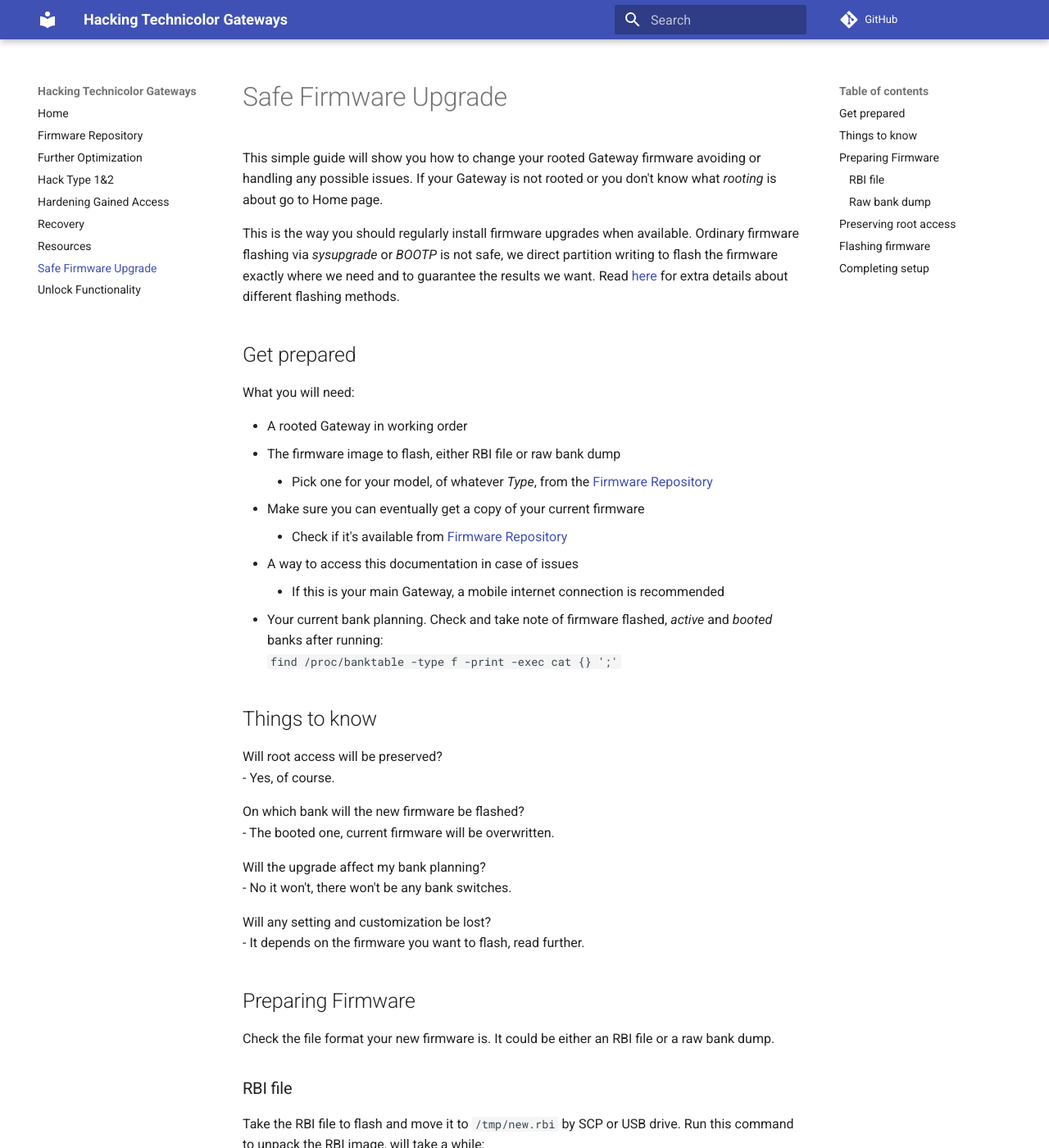
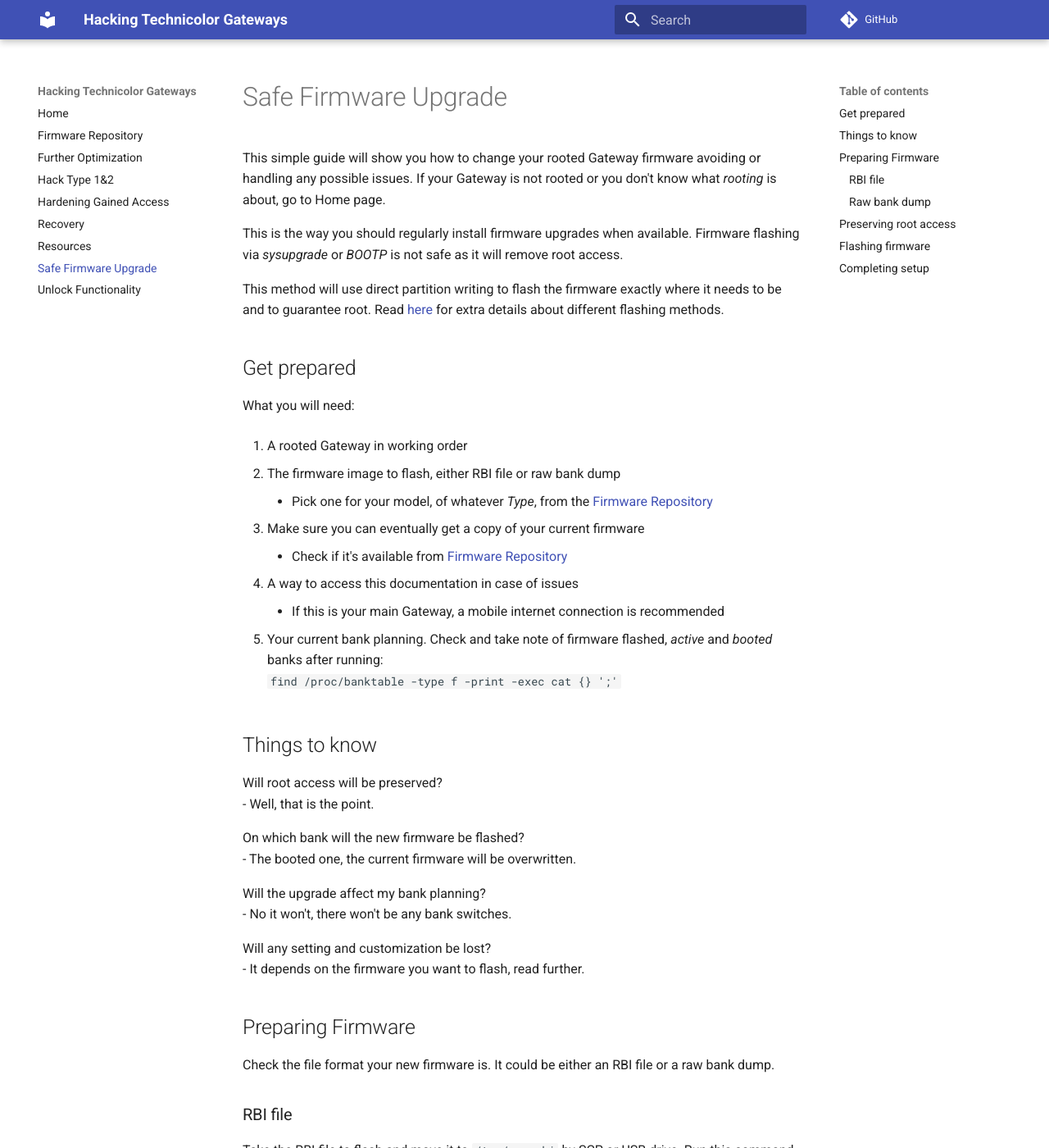
Before and after one commit to hack-technicolor/hack-technicolor, an MkDocs documentation site: the page built from docs/Safe Firmware Upgrade.md, in a window 1280 px wide and 1400 px high. Shown: the whole window at 82% size. Built offline with MkDocs 1.6.1 and Material for MkDocs 9.7.7, drawn with Linux system fonts in a browser that asks for light colours; comment, search, counter and statistics services are not loaded; some of the changed text lies outside the part shown.

Commit message:
spelling + grammar

```diff
--- a/docs/Safe Firmware Upgrade.md
+++ b/docs/Safe Firmware Upgrade.md
@@ -1,30 +1,36 @@
 # Safe Firmware Upgrade
 
-This simple guide will show you how to change your rooted Gateway firmware avoiding or handling any possible issues. If your Gateway is not rooted or you don't know what *rooting* is about go to Home page.
+This simple guide will show you how to change your rooted Gateway firmware avoiding or handling any possible issues. If your Gateway is not rooted or you don't know what *rooting* is about, go to Home page.
 
-This is the way you should regularly install firmware upgrades when available. Ordinary firmware flashing via *sysupgrade* or *BOOTP* is not safe, we direct partition writing to flash the firmware exactly where we need and to guarantee the results we want. Read [here](Resources/#different-methods-of-flashing-firmwares) for extra details about different flashing methods.
+This is the way you should regularly install firmware upgrades when available. Firmware flashing via *sysupgrade* or *BOOTP* is not safe as it will remove root access.
+
+This method will use direct partition writing to flash the firmware exactly where it needs to be and to guarantee root. Read [here](Resources/#different-methods-of-flashing-firmwares) for extra details about different flashing methods.
 
 ## Get prepared
 
 What you will need:
 
-- A rooted Gateway in working order
-- The firmware image to flash, either RBI file or raw bank dump
+1. A rooted Gateway in working order
+
+2. The firmware image to flash, either RBI file or raw bank dump
     - Pick one for your model, of whatever *Type*, from the [Firmware Repository](Firmware%20Repository/)
-- Make sure you can eventually get a copy of your current firmware
+
+3. Make sure you can eventually get a copy of your current firmware
     - Check if it's available from [Firmware Repository](Firmware%20Repository/)
-- A way to access this documentation in case of issues
+
+4. A way to access this documentation in case of issues
     - If this is your main Gateway, a mobile internet connection is recommended
-- Your current bank planning. Check and take note of firmware flashed, *active* and *booted* banks after running:
+
+5. Your current bank planning. Check and take note of firmware flashed, *active* and *booted* banks after running:
 `find /proc/banktable -type f -print -exec cat {} ';'`
 
 ## Things to know
 
 Will root access will be preserved?
-  - Yes, of course.
+  - Well, that is the point.
 
 On which bank will the new firmware be flashed?
-  - The booted one, current firmware will be overwritten.
+  - The booted one, the current firmware will be overwritten.
 
 Will the upgrade affect my bank planning?
   - No it won't, there won't be any bank switches.
@@ -50,7 +56,9 @@
 
 ## Preserving root access
 
-It is **not recommended** to keep custom changes to files and configs if you are either downgrading or moving to a firmware of a different brand. If you are just upgrading to a newer firmware of the same brand you can try the easy (*not the **safest***) way by skipping this section and jumping [over](#flashing-firmware). In this section you have required steps to keep root access only.
+It is **not recommended** to keep custom changes to files and configs if you are either downgrading or moving to a firmware of a different brand.
+
+If you are just upgrading to a newer firmware of the same brand you can try the easy (*not the **safest***) way by skipping this section and jumping [over](#flashing-firmware). In this section you have required steps to keep root access only.
 
 Make a full backup of your bank configuration:
 
```
Also changed, not shown: other parts of docs/Safe Firmware Upgrade.md (+2 -2 lines), docs/Further Optimisaton.md (+1 -1 lines).
